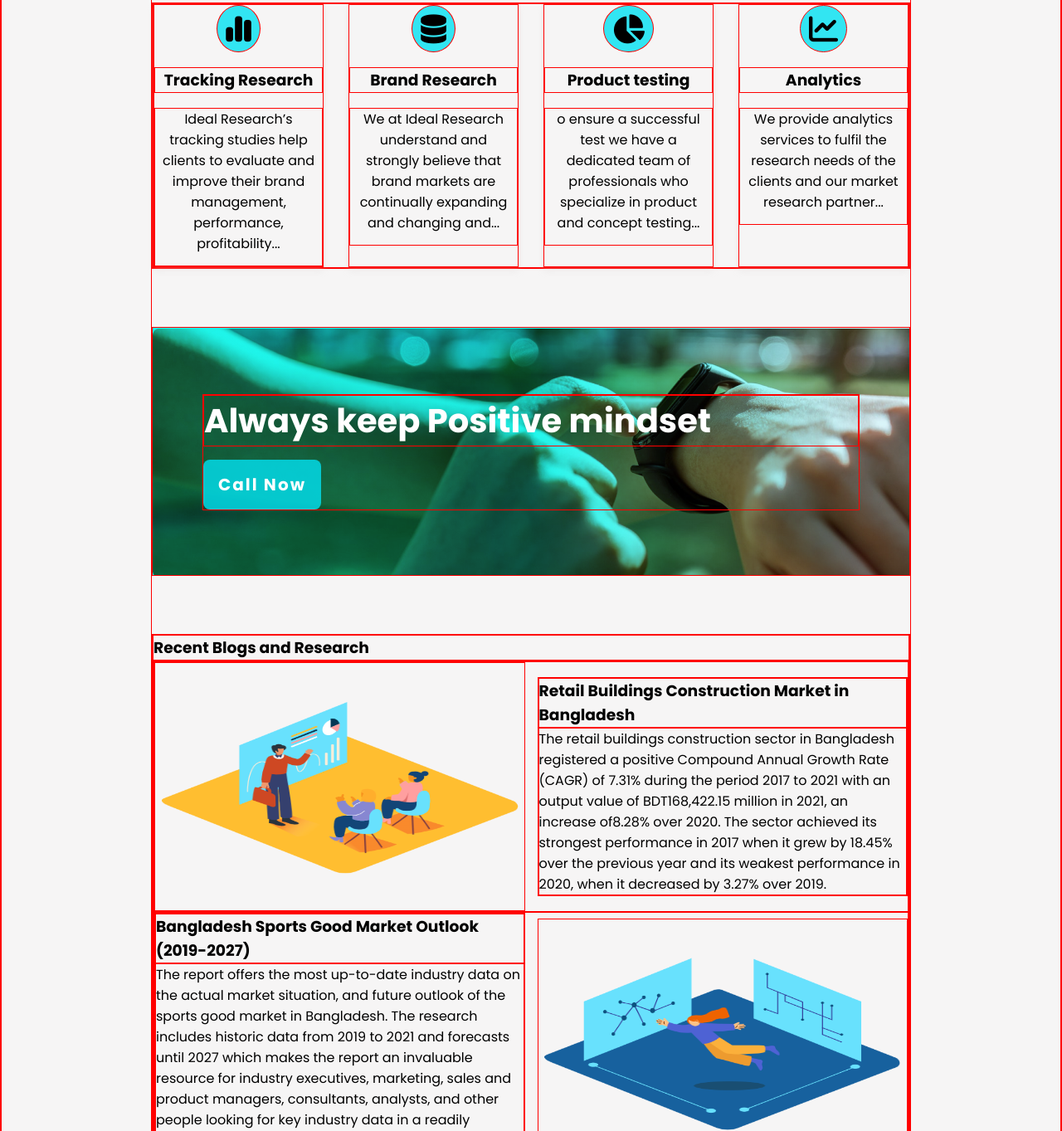
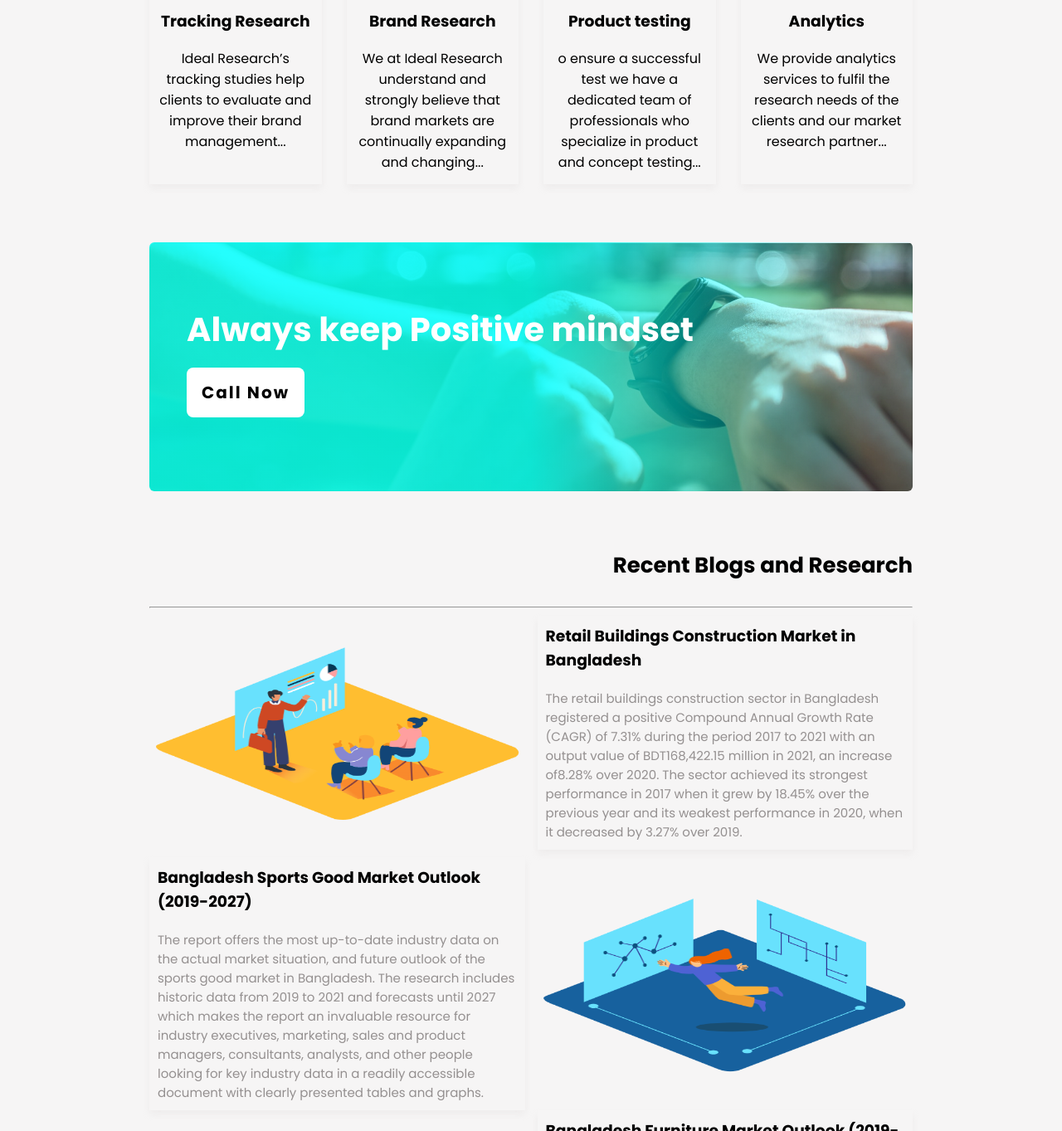
Before and after one commit to smsohag32/market-research-agency, a plain HTML site: page index.html in a window 1280 px wide. Shown: the part 1437-2800 px from the top of the page at 83% size. Drawn offline with Linux system fonts and the light colour scheme; a web font is replaced by a local one.

Commit message:
all done

```diff
--- a/index.html
+++ b/index.html
@@ -59,12 +59,12 @@
                 <div class="service-item">
                     <i class="fa-solid fa-chart-simple"></i>
                     <h3 class="service-title">Tracking Research</h3>
-                    <p class="service-des">Ideal Research’s tracking studies help clients to evaluate and improve their brand management, performance, profitability...</p>
+                    <p class="service-des">Ideal Research’s tracking studies help clients to evaluate and improve their brand management...</p>
                 </div>
                 <div class="service-item">
                     <i class="fa-solid fa-database"></i>
                     <h3 class="service-title">Brand Research</h3>
-                    <p class="service-des">We at Ideal Research understand and strongly believe that brand markets are continually expanding and changing and...
+                    <p class="service-des">We at Ideal Research understand and strongly believe that brand markets are continually expanding and changing...
                     </p>
                 </div>
                 <div class="service-item">
@@ -84,7 +84,7 @@
 
         <section class="offer">
             <div class="offer-content">
-                <h3>Always keep Positive mindset</h3>
+                <h3 class="offer-title">Always keep Positive mindset</h3>
                 <button class="btn">Call Now</button>
             </div>
         </section>
@@ -92,7 +92,8 @@
         <!-- blogs section start-->
 
         <section class="blogs">
-            <h3 class="blog-heading">Recent Blogs and Research</h3>
+            <h3 class="blogs-heading">Recent Blogs and Research</h3>
+            <hr>
             <div class="blog-container">
                 <div class="blog-box">
                     <img src="images/blog1.png" alt="blog-1" class="blog-img">
@@ -125,7 +126,7 @@
             <div class="contact-info">
                 <h5 class="about-title">About</h5>
                 <p class="about-info">We are a Bangladesh-based market research company offering the full range of
-                    qualitative and quantitative approaches, from full-service consultancy, to data-only services</p>
+                qualitative and quantitative approaches, from full-service consultancy, to data-only services</p>
                 <p class="contact-mail">Email: marketresearchbd321@gmail.com</p>
                 <p class="contact-number">Phone: +88019220-26932</p>
                 <div class="social-media">
@@ -142,5 +143,4 @@
         </div>
     </footer>
 </body>
-
 </html>
--- a/style/style.css
+++ b/style/style.css
@@ -2,19 +2,18 @@
 @import url('https://fonts.googleapis.com/css2?family=Barlow+Condensed:ital@1&family=Open+Sans:wght@600&family=Poppins:wght@400;700&family=Righteous&family=Roboto+Slab:wght@600&display=swap');
 
 
-*{
+* {
     margin: 0;
     padding: 0;
     font-family: 'Poppins', sans-serif;
-    box-sizing: border-box;
-    border: 1px solid red;
 }
-
-body{
+body {
     background: rgba(210, 209, 209, 0.2);
+    height: 100vh;
 }
 
 /* header banner style */
+
 .header {
     background-image: url('../images/banner/banner4.png');
     background-size: contain;
@@ -23,14 +22,12 @@ body{
     background-blend-mode: multiply;
     padding: 160px 180px 150px;
 }
-
 .header-content {
     display: flex;
     flex-direction: column;
     justify-content: right;
     align-items: flex-end;
 }
-
 .header-title {
     width: 50%;
     font-size: 40px;
@@ -38,7 +35,6 @@ body{
     margin: 20px 0;
     text-align: right;
 }
-
 .header-description {
     width: 50%;
     font-size: 18px;
@@ -47,8 +43,7 @@ body{
     text-align: right;
     color: rgba(84, 76, 76, 0.6);
 }
-
-.btn {
+.btn{
     padding: 15px 18px;
     border: none;
     font-size: 20px;
@@ -58,19 +53,19 @@ body{
     border-radius: 8px;
     cursor: pointer;
 }
-.btn:hover{
+.btn:hover {
     background: transparent;
     outline: auto;
     color: black;
 }
+
 /* main section style */
 
 main {
     margin: 0px 180px;
 
 }
-
-section{
+section {
     margin-bottom: 70px;
 }
 
@@ -78,23 +73,23 @@ section{
 
 .benefit {
     background: rgba(209, 206, 206, 0.1);
-    margin-top: 130px;
+    margin-top: 80px;
     display: flex;
     justify-content: space-between;
     align-items: center;
     gap: 80px;
     padding: 0px 20px;
 }
-.benefit .benefit-img img{
+.benefit .benefit-img img {
     padding-left: 10px;
     width: 400px;
     height: 500px;
 }
-.benefit-title{
+.benefit-title {
     font-size: 24px;
     margin-bottom: 18px;
 }
-.benefit-des{
+.benefit-des {
     padding: 0 0 18px 15px;
     color: rgba(84, 76, 76, 0.6);
 }
@@ -105,7 +100,7 @@ section{
     list-style: none;
     padding-left: 15px;
 }
-.benefit ul li{
+.benefit ul li {
     color: rgba(59, 55, 55, 0.6);
     font-size: 15px;
 }
@@ -117,117 +112,146 @@ section{
     margin-left: 10px;
     margin-right: 10px;
 }
+
 /* service section style */
 
-.service-container{
+.service-container {
     display: flex;
     gap: 30px;
 }
-.service-item{
+.service-item {
     width: 100%;
     align-items: center;
     text-align: center;
     box-shadow: 0px 5px 8px rgba(209, 206, 206, 0.2);
 }
-.service i{
+.service i {
     font-size: 35px;
     color: black;
     background: rgba(2, 226, 242, 0.8);
     padding: 10px;
     border-radius: 50%;
 }
-.service .service-title{
+.service .service-title {
     margin: 18px 0;
     width: 100%;
 }
-.service .service-des{
+.service .service-des {
     padding: 0 7px 14px;
     text-align: center;
 }
 
 /* offer banner style */
 
-.offer{
+.offer {
     width: 100%;
     height: 300px;
     background-image: url('../images/watch.png'),
-    linear-gradient( to right, rgba(6, 248, 236, 0.9) 50%, rgba(35, 203, 241, 0.15) 94%);
+    linear-gradient(to right, rgba(6, 248, 236, 0.9) 50%, rgba(35, 203, 241, 0.15) 94%);
     background-repeat: no-repeat;
-    background-blend-mode: multiply;
+    background-blend-mode: overlay;
     color: white;
+    border-radius: 6px;
 }
-.offer-content{
-    margin: 80px 60px;
+.offer-content {
+    position: absolute;
+    margin: 75px 45px;
 }
-.offer h3{
+.offer-title {
     font-size: 40px;
     margin-bottom: 8px;
     font-weight: 700;
 }
-.offer .btn{
+.offer .btn {
     letter-spacing: 2px;
     margin-top: 8px;
     font-weight: 600;
+    background: white;
+    color: black;
 }
-.offer .btn:hover{
-    background: rgba(142, 147, 146, 0.597);
-    outline: none;
+.offer .btn:hover {
+    background: transparent;
+    outline: auto;
 }
+
 /* blogs section style */
 
-.blog-box{
+.blogs .blogs-heading {
+    text-align: right;
+    font-size: 26px;
+    font-weight: 700;
+    margin-top: 30px;
+    margin-bottom: 30px;
+}
+.blog-box {
     display: flex;
     gap: 15px;
     align-items: center;
 }
-.blog-img{
+.blog-img {
     width: 50%;
     height: 300px;
 }
-.blog{
+.blog {
     width: 50%;
+    box-shadow: 0px 5px 8px rgba(209, 206, 206, 0.2);
+}
+.blogs .blog-title {
+    padding: 10px;
+}
+.blogs article {
+    padding: 10px;
+    font-size: 15px;
+    color: rgba(84, 76, 76, 0.6);
 }
 
 /* footer section style */
 
-footer{
+footer {
     width: 100%;
-    height: 460px;
-    background: black;
+    height: 450px;
+    background-color: black;
     color: white;
 }
-.footer-container{
+
+.footer-container {
     display: flex;
     gap: 250px;
-    padding: 110px 180px 60px;
+    padding: 100px 180px 10px;
 }
-.contact-info{
+.contact-info {
     width: 50%;
 }
-.about-title{
+.about-title {
     margin-bottom: 18px;
     font-size: 30px;
     letter-spacing: 1px;
     font-weight: 600;
 }
-.about-info{
+.about-info {
     margin-bottom: 18px;
     font-size: 15px;
     font-weight: 400px;
 }
-.contact-mail{
+.contact-mail {
     margin-bottom: 7px;
 }
-.contact-number{
+.contact-number {
     margin-bottom: 18px;
 }
+.social-media img{
+    margin-right: 18px;
+}
+
 /* subscribe form style */
-.form-title{
+
+.form-title {
     font-size: 20px;
     font-weight: 500px;
     margin-bottom: 20px;
+    margin-top: 20px;
 }
-.form-input{
+.form-input {
     margin-bottom: 20px;
     width: 100%;
     padding: 8px 15px;
@@ -236,9 +260,20 @@ footer{
     font-size: 16px;
     border-radius: 5px;
 }
-
-.form-input:focus{
+.form-input:focus {
     color: white;
     background: rgba(106, 100, 100, 0.235);
     outline: none;
 }
+.input-btn{
+    padding: 8px 12px;
+    letter-spacing: 1.2px;
+    font-weight: 600;
+    font-size: 17px;
+    border-radius: 5px;
+}
+.input-btn:hover{
+    background: transparent;
+    outline: auto;
+    color: white;
+}
```
Lines whose indentation alone changed are shown as unchanged.
